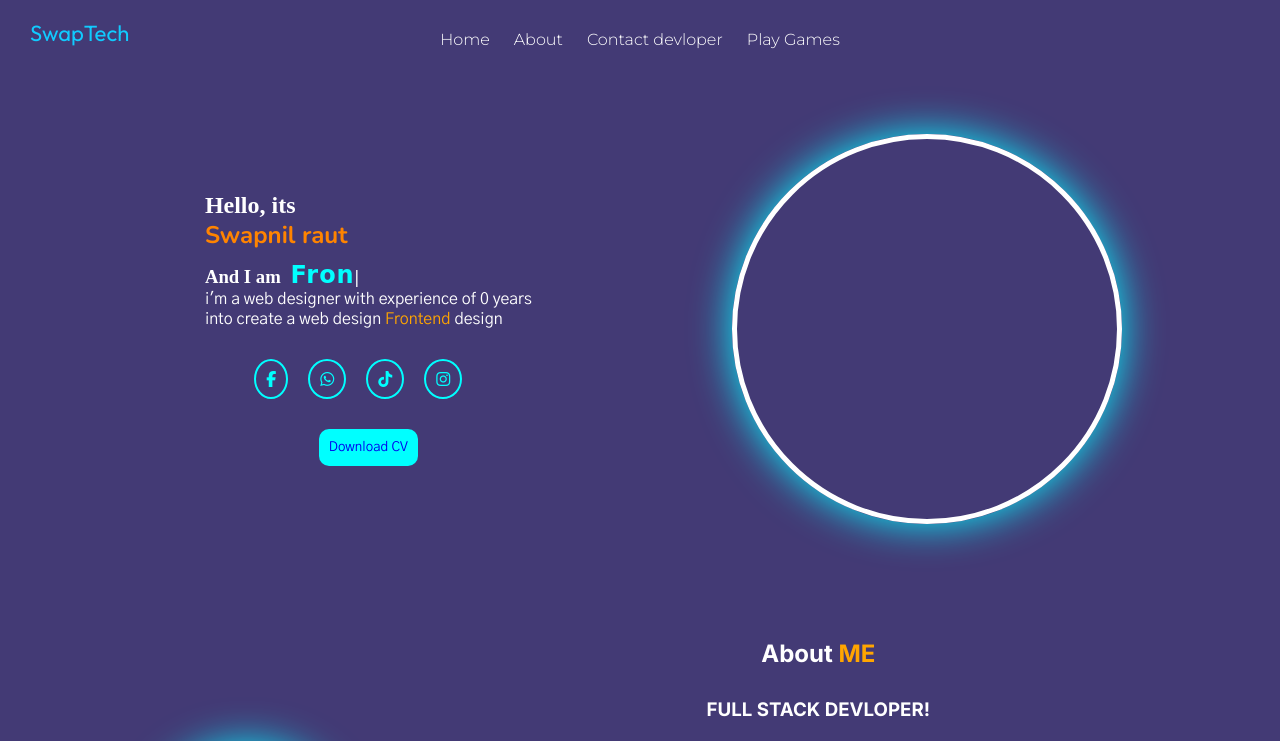
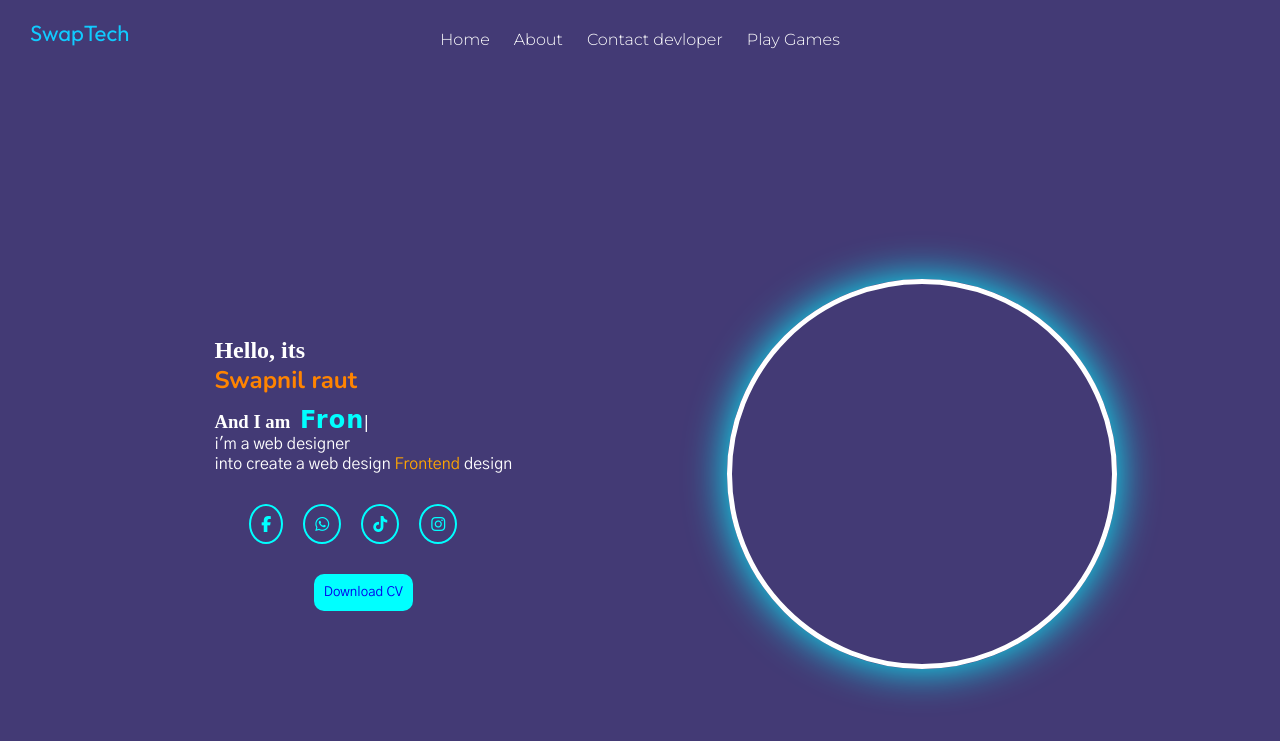
Before and after one commit to testgithubritgu/portfolio, a plain HTML site: page index.html in a window 1280 px wide. Shown: the top 741 px of the page. Drawn offline with nearby package versions, Linux system fonts and the light colour scheme; a web font is replaced by a local one.

Commit message:
Update portfolio layout and add resume PDF

```diff
--- a/index.html
+++ b/index.html
@@ -21,14 +21,14 @@
       </div>
       <i class="fa-solid fa-bars"></i>
     </div>
-    <section class="info_section">
-      <div class="About_me">
+    <section class="info_section" style="margin-bottom: 400px; ">
+      <div class="About_me" >
           <div class="AboutMyExperience">
             <h1>Hello, its</h3>
           <h2 style="color: rgb(255, 132, 0); ">Swapnil raut</h2>
           <h3>And I am <span id="text" ></span> </h3>
           <p>
-            i'm a web designer with experience of 0 years <br> into  create a web design <span style="font-size:16px; color:orange">Frontend</span> design
+            i'm a web designer <br> into  create a web design <span style="font-size:16px; color:orange">Frontend</span> design
           </p>
           </div>
           <div class="icon">
@@ -37,7 +37,7 @@
             <a href="#"><i class="fa-brands fa-tiktok"></i></a>
             <a href="#"><i class="fa-brands fa-instagram"></i></a>
           </div>
-          <button><a href="#">Download CV</a></button>
+          <button><a href="./swapnilResume.pdf" download>Download CV</a></button>
 
       </div>
         <div class="profile">
--- a/style.css
+++ b/style.css
@@ -109,7 +109,7 @@ body::-webkit-scrollbar{
     display: flex;
     justify-content: space-evenly;
     align-items: center;
-    padding: 30px 5px;
+   padding-top: 200px;
     /* background-color: rgb(109, 109, 170); */
 }
 .info_section .profile{
@@ -136,7 +136,7 @@ body::-webkit-scrollbar{
 }
 .About_me{
     width: 380px;
-    height: 380px;
+    height: fit-content;
     padding: 30px 10px;
     display: flex;
     flex-direction: column;
```
Also changed, not shown: 1 other file.
